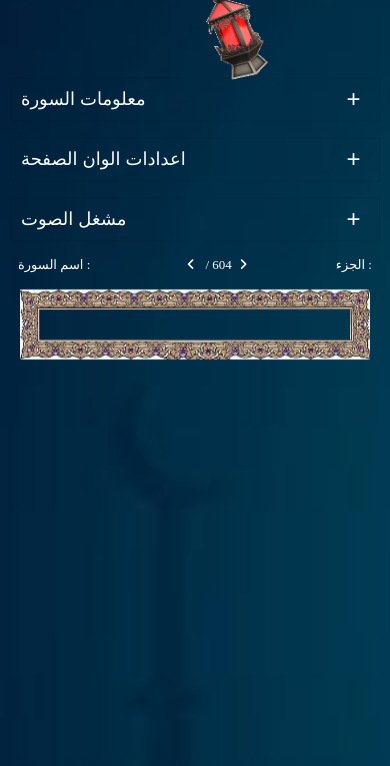
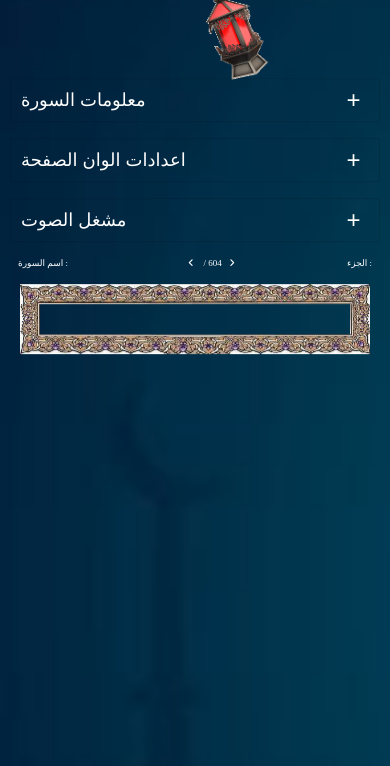
Before and after one commit to mohmed-yousry/reamdin, a plain HTML site: page quren.html in a window 390 px wide. Shown: the part 78-844 px from the top of the page. Drawn offline with Linux system fonts and the light colour scheme; no server answers.

Commit message:
Update quren.css

```diff
--- a/css/quren.css
+++ b/css/quren.css
@@ -551,7 +551,7 @@ footer .content .botoom a .item {
      font-size: small;
   }
   .quren .container .content .page .seting-page * {
-    font-size: small !important;
+    font-size: 9px !important;
   }
   .quren .container .content .page {
     font-size: small;
```
